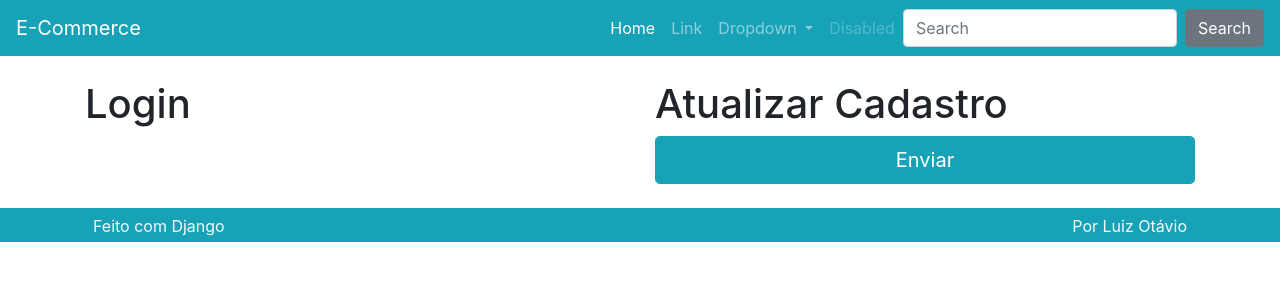
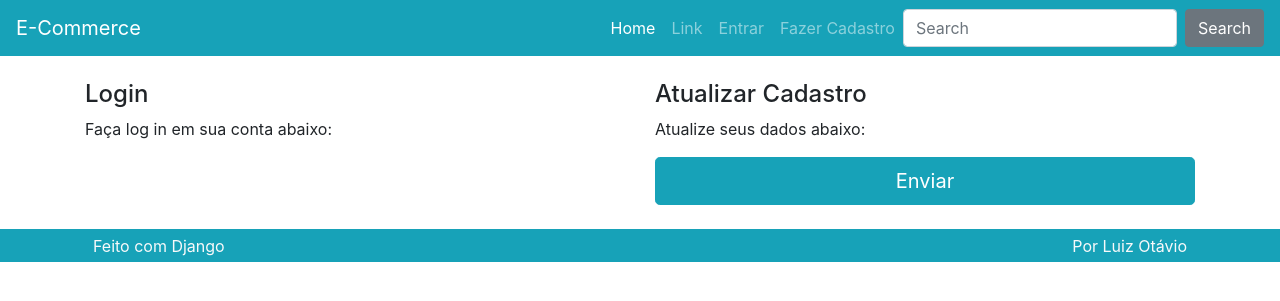
Before and after one commit to Leonardo-P-Monteiro/DJANGO_ECOMMERCE, a Django app: template perfil/templates/perfil/atualizar.html in a window 1280 px wide. Shown: the top 301 px of the page. Run offline with Django 5.2, Linux system fonts and the light colour scheme; the template is opened without the code that fills it, so the values that code supplies are empty; some libraries are stand-ins or nearby versions.

Commit message:
Frontend Edition

```diff
--- a/perfil/templates/perfil/atualizar.html
+++ b/perfil/templates/perfil/atualizar.html
@@ -1,5 +1,6 @@
 {% extends "perfil/criar.html" %}
 
 {% block titulocad %}
-<h1> Atualizar Cadastro </h1>
+<h4> Atualizar Cadastro </h4>
+<p> Atualize seus dados abaixo: </p>
 {% endblock  %}
--- a/perfil/templates/perfil/criar.html
+++ b/perfil/templates/perfil/criar.html
@@ -6,14 +6,16 @@
 <div class='row'>
 
     {% if not request.user.is_authenticated %}
-        <div class='col-lg'>
-            <h1>Login</h1>
+        <div class='col-lg' 'mt-3'>
+            <h4>Login</h4>
+            <p> Faça log in em sua conta abaixo: </p>
         </div>
     {% endif %}
 
-    <div class='col-lg'>
+    <div class='col-lg' 'mt-3'>
         {% block titulocad %}
-        <h1>Cadastro</h1>
+        <h4>Cadastro</h4>
+        <p> Não tem cadastro? Faça já o seu: </p>
         {% endblock titulocad %}
         <form method='POST' action="">
             {% csrf_token %}
--- a/templates/parciais/_nav.html
+++ b/templates/parciais/_nav.html
@@ -15,21 +15,26 @@
             <li class="nav-item">
                 <a class="nav-link" href="#">Link</a>
             </li>
+
+            {% if request.user.is_authenticated %}
                 <li class="nav-item dropdown">
                     <a class="nav-link dropdown-toggle" href="#" id="navbarDropdown" role="button"
                         data-toggle="dropdown" aria-haspopup="true" aria-expanded="false">
-                    Dropdown
+                        Conta
                     </a>
                     <div class="dropdown-menu" aria-labelledby="navbarDropdown">
-                    <a class="dropdown-item" href="#">Action</a>
+                        <a class="dropdown-item" href="{% url "perfil:criar" %}">Atualizar</a>
                         <a class="dropdown-item" href="#">Another action</a>
-                    <div class="dropdown-divider"></div>
-                    <a class="dropdown-item" href="#">Something else here</a>
                     </div>
                 </li>
+            {% else %}
                 <li class="nav-item">
-                <a class="nav-link disabled" href="#">Disabled</a>
+                    <a class="nav-link" href="{% url "perfil:criar" %}">Entrar</a>
                 </li>
+                <li class="nav-item">
+                    <a class="nav-link" href="{% url "perfil:criar" %}">Fazer Cadastro</a>
+                </li>
+            {% endif %}
 
            {% if request.session.carrinho %}
             <li class="nav-item">
```
Lines whose indentation alone changed are shown as unchanged.
